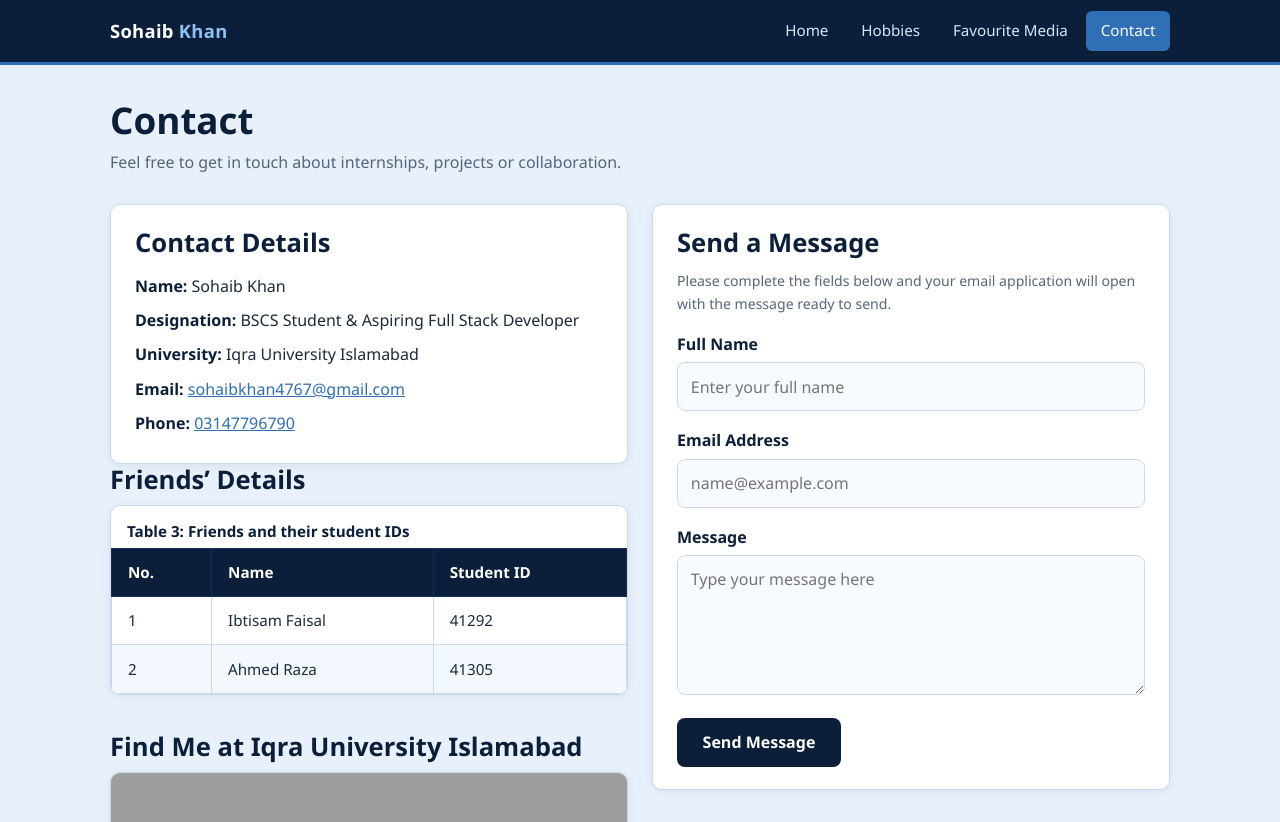
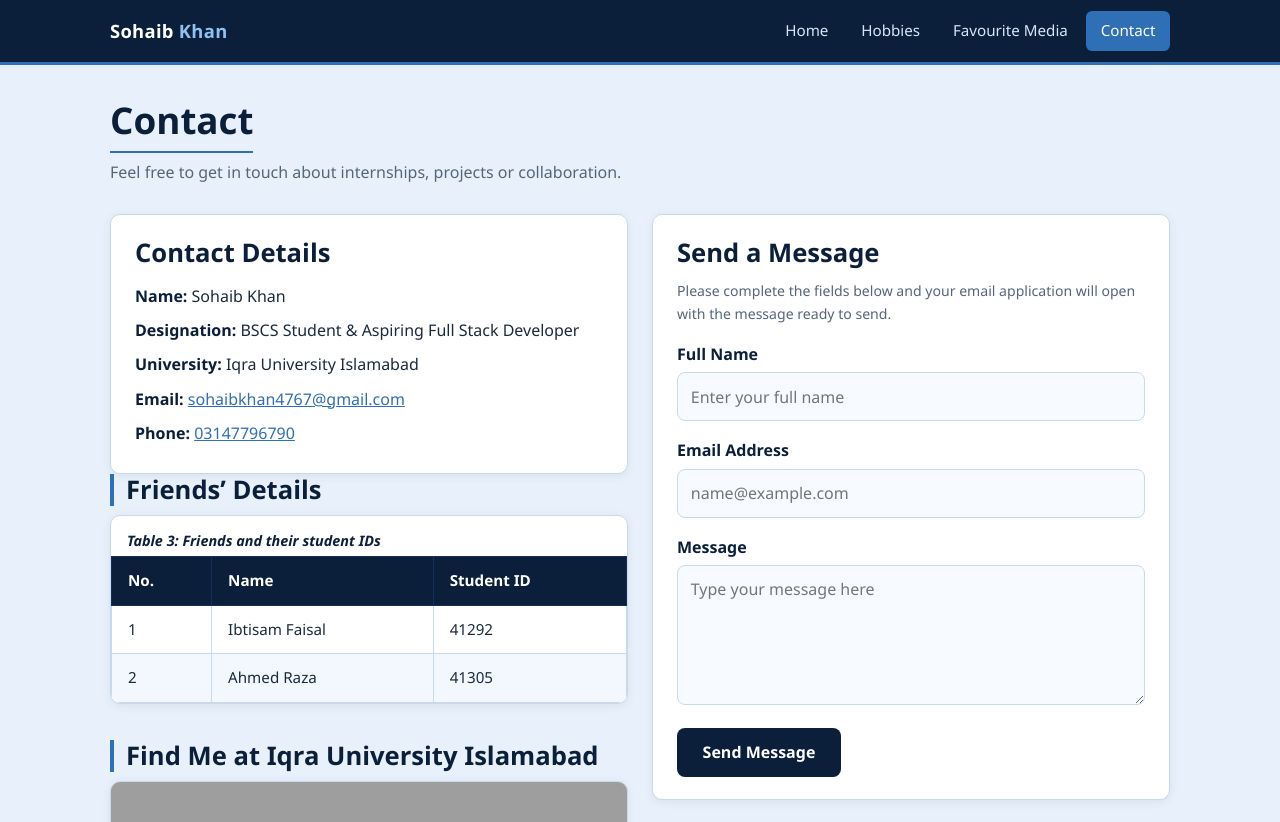
Before and after one commit to sohaibkhancodes/sohaib-khan-portfolio, a plain HTML site: page contact.html in a window 1280 px wide. Shown: the top 822 px of the page. Drawn offline with Linux system fonts and the light colour scheme; grey boxes are pictures that could not be loaded.

Commit message:
Add formal heading and caption styling

```diff
--- a/css/style.css
+++ b/css/style.css
@@ -596,3 +596,21 @@ figure { margin: 0; }
 
 /* Cards placed side by side must not get the stacking margin */
 .two-col > .card { margin-top: 0; }
+
+
+/* ---------- Formal refinements ---------- */
+.page-title {
+  padding-bottom: 0.5rem;
+  border-bottom: 2px solid var(--blue);
+  display: inline-block;
+}
+
+.section > h2 {
+  padding-left: 0.75rem;
+  border-left: 4px solid var(--blue);
+}
+
+caption {
+  font-size: 0.9rem;
+  font-style: italic;
+}
```
